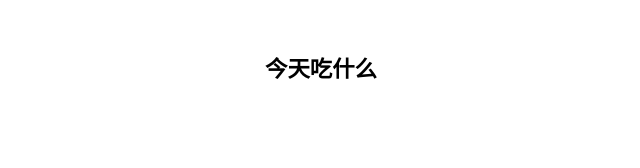
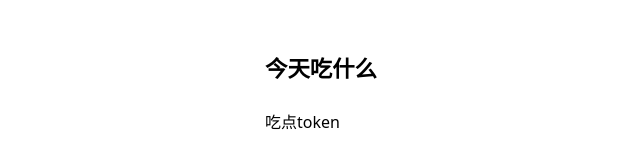
Before and after one commit to IsANineBug/what-to-eat, a plain HTML site: page index.html in a window 1280 px wide. Shown: the whole page, without its empty margins (135-775 px from the left). Drawn offline with Linux system fonts and the light colour scheme.

Commit message:
加了一行字

```diff
--- a/index.html
+++ b/index.html
@@ -19,5 +19,6 @@
   </head>
   <body>
     <h1>今天吃什么</h1>
+    <p>吃点token</p>
   </body>
 </html>
```
